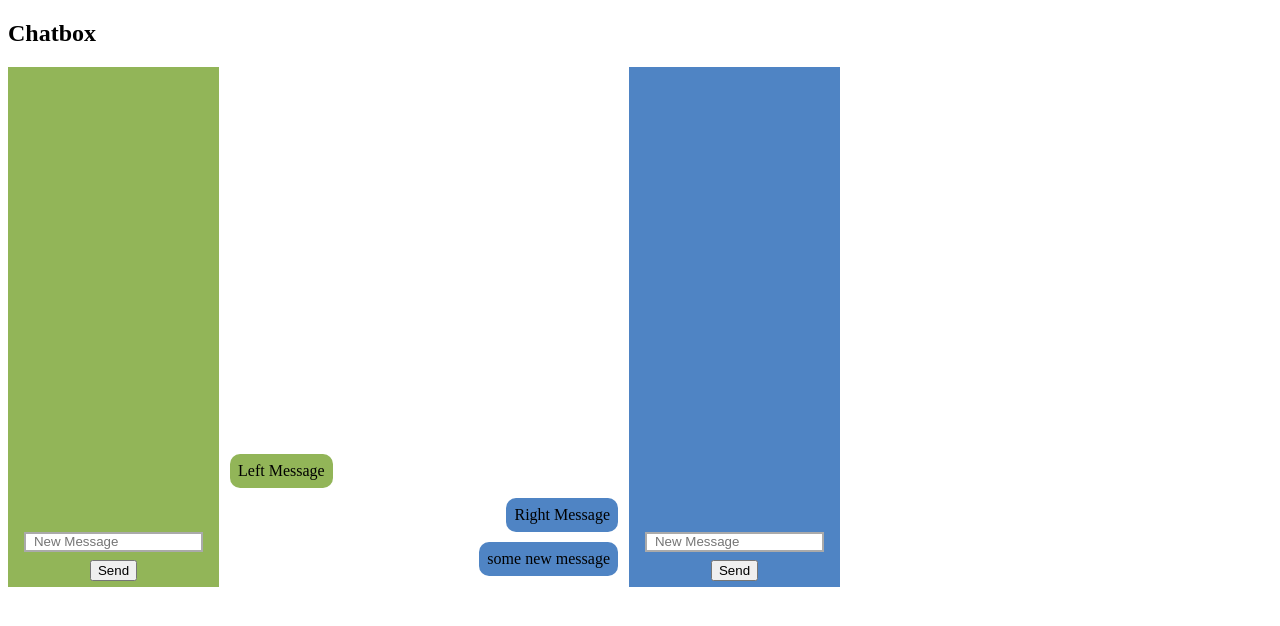
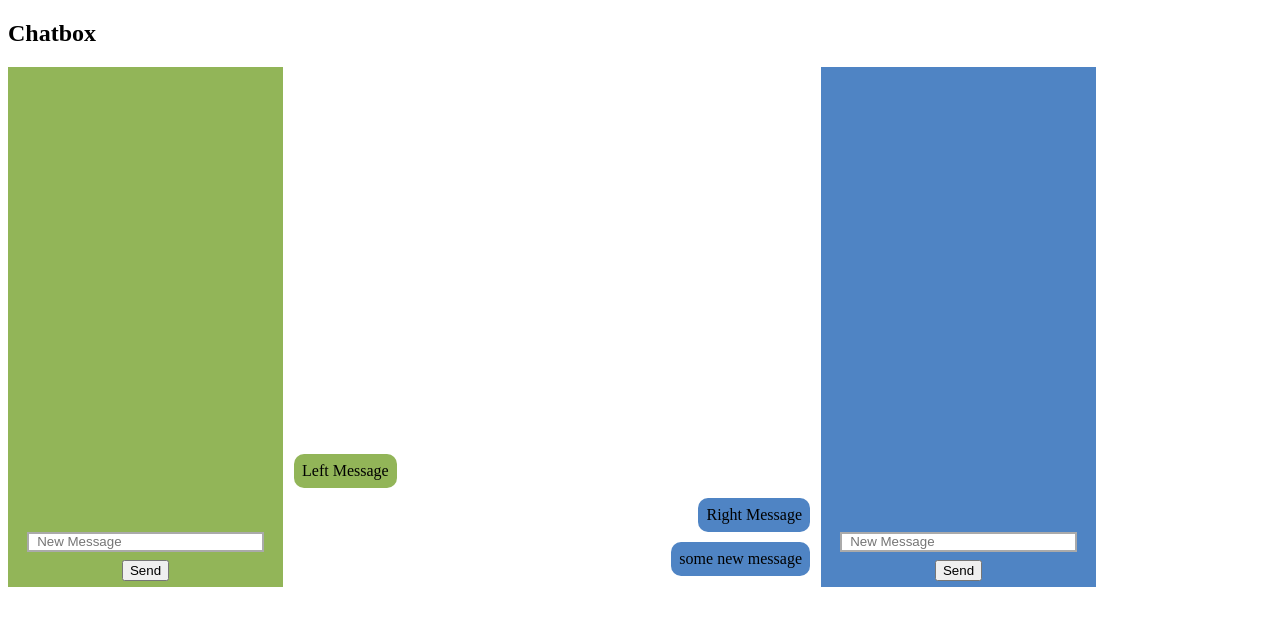
Before and after one commit to tony8464/Practice, a plain HTML site: page index.html in a window 1280 px wide. Drawn offline with Linux system fonts and the light colour scheme.

Commit message:
change width

```diff
--- a/styles.css
+++ b/styles.css
@@ -1,7 +1,7 @@
 .container{
     display: flex;
     height: 65vh;
-    width: 65vw;
+    width: 85vw;
     flex-direction: row;
 
 }
```
